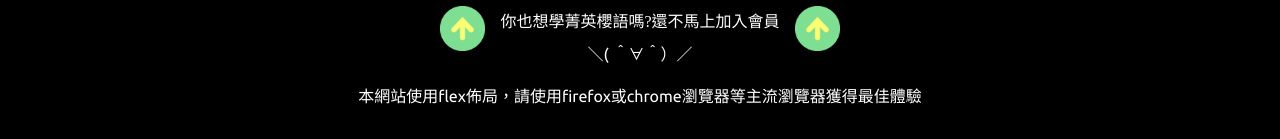
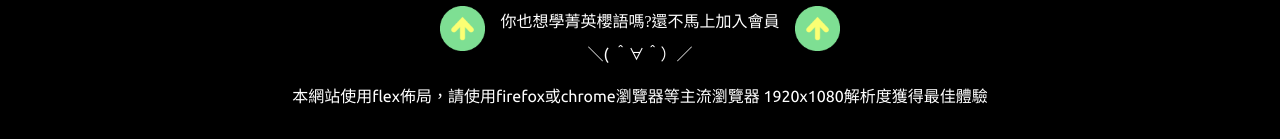
Before and after one commit to ayvc0420/ayvc0420.github.io, a plain HTML site: page miko.html in a window 1280 px wide. Shown: the part 3709-3848 px from the top of the page. Drawn offline with Linux system fonts and the light colour scheme.

Commit message:
1011_footer_pc修改

```diff
--- a/miko.html
+++ b/miko.html
@@ -204,7 +204,7 @@
         <p>Miko是治癒型VTuber</p>
         <div class="footer_top_text"><a href="#" class="go_top go_top1"><img src="images/top.png" title="回去頂部囉"></a>你也想學菁英櫻語嗎?還不馬上加入會員<a href="#" class="go_top go_top2"><img src="images/top.png" title="回去頂部囉"></a></div>
         <p title="還不快加入">＼( ＾∀＾）／</p>
-        <p class="footer_pc">本網站使用flex佈局，請使用firefox或chrome瀏覽器等主流瀏覽器獲得最佳體驗</p>
+        <p class="footer_pc">本網站使用flex佈局，請使用firefox或chrome瀏覽器等主流瀏覽器 1920x1080解析度獲得最佳體驗</p>
 
     </footer>
 
```
Also changed, not shown: korone.html (+1 -1 lines), layout.html (+1 -1 lines), pekora.html (+1 -1 lines), recommendYoutube.html (+1 -1 lines), rushia.html (+1 -1 lines), vtuber.html (+1 -1 lines).
